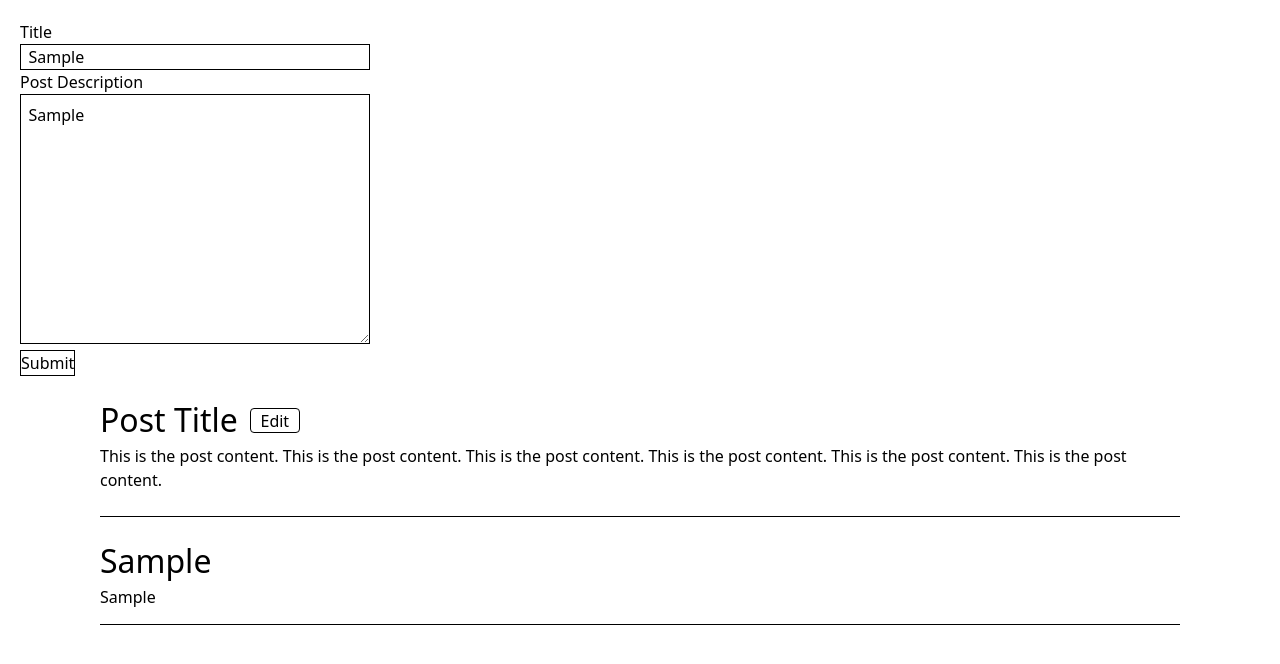
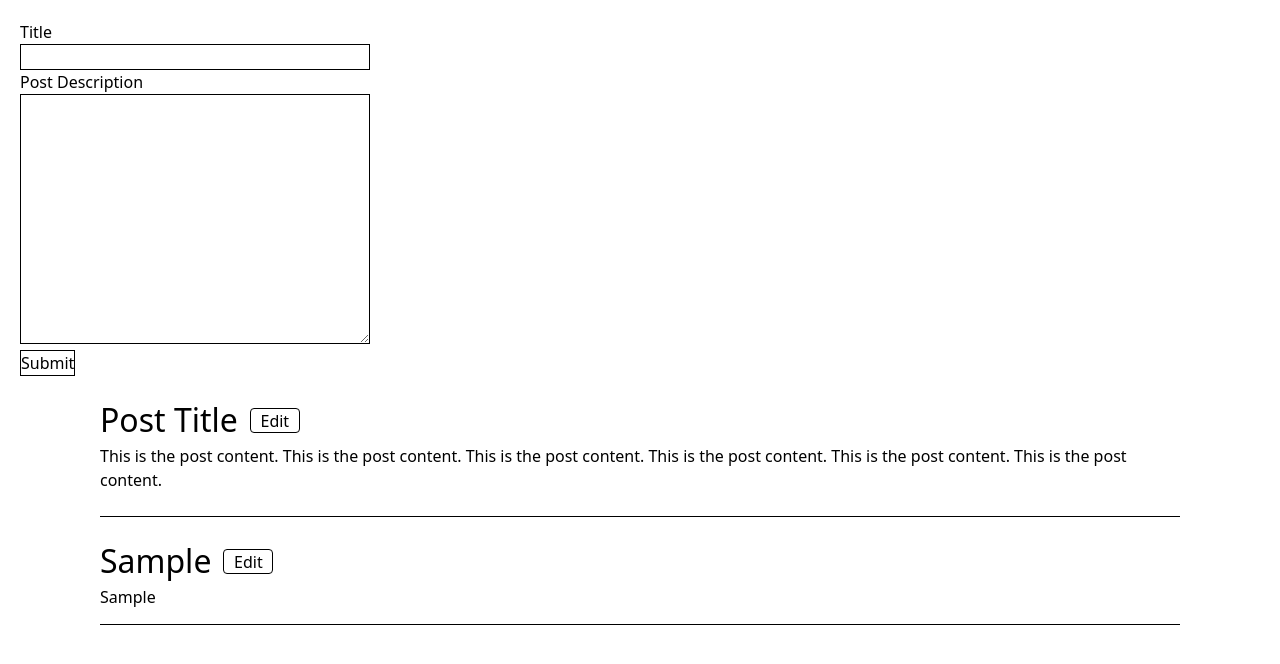
Before and after one commit to PrettyOkGames/personal-blog-sba, a plain HTML site: page index.html in a window 1280 px wide. Both pictures are taken after typing "Sample", "Sample" into the empty fields and a click on the button "Submit". Drawn offline with nearby package versions, Linux system fonts and the light colour scheme.

Commit message:
Transferring progress to laptop

```diff
--- a/index.html
+++ b/index.html
@@ -19,7 +19,7 @@
         </form>
     </section>
     <section id="postsSection">
-        <section class="p-[0_100px_0_100px] mt-[20px]">
+        <section class="p-[0_100px_0_100px] mt-[20px]" postNumber="0">
             <section class="flex">
                 <h1 class="text-[2em]">Post Title</h1>
                 <button onclick="editPost()" class="ml-[12px] mt-[12px] border rounded-[4px] w-[50px] h-[25px] bg-[#ffffff] hover:bg-[#dbdbdb] focus:bg-[#cccccc]">Edit</button>
--- a/script.js
+++ b/script.js
@@ -4,6 +4,8 @@
 let postTitleInput = document.getElementById("post-title-input")
 let postDescInput = document.getElementById("post-desc-input")
 let postsSection = document.getElementById("postsSection")
+
+let postToEdit = null
 
 submitPostButton.addEventListener('click', () => {
     event.preventDefault()
@@ -18,18 +20,43 @@
         alert(errorMessage)
     }
     else {
-        let postToSubmit = {postTitle: postTitleInput.value, postDesc: postDescInput.value}
+        if (localStorage.getItem("postsCreated")) {
+            let postsCreated = Number(localStorage.getItem("postsCreated"))
+            localStorage.setItem("postsCreated", postsCreated + 1)
+        }
+        else{
+            localStorage.setItem("postsCreated", 1)
+        }
+        let postNumber = parseInt(localStorage.getItem("postsCreated"))
+        let postToSubmit = {postNumber: postNumber++, postTitle: postTitleInput.value, postDesc: postDescInput.value}
+        if (postToEdit == null) {
             submittedPosts.push(postToSubmit)
             let newPost = document.createElement("section")
+            let newPostTitleBtnContainer = document.createElement("section")
             let newPostTitle = document.createElement("h1")
+            let newPostBtn = document.createElement("button")
             let newPostDescription = document.createElement("p")
             newPost.setAttribute("class", "p-[0_100px_0_100px] mt-[20px]")
+            newPostTitleBtnContainer.setAttribute("class", "flex")
             newPostTitle.setAttribute("class", "text-[2em]")
+            newPostBtn.setAttribute("class", "ml-[12px] mt-[12px] border rounded-[4px] w-[50px] h-[25px] bg-[#ffffff] hover:bg-[#dbdbdb] focus:bg-[#cccccc]")
+            newPostBtn.innerHTML = `Edit`
             newPostTitle.innerHTML = postTitleInput.value
             newPostDescription.innerHTML = `${postDescInput.value}<hr class="mt-[15px]">`
-        newPost.appendChild(newPostTitle)
+            newPostBtn.onclick = editPost
+            newPostTitleBtnContainer.appendChild(newPostTitle)
+            newPostTitleBtnContainer.appendChild(newPostBtn)
+            newPost.appendChild(newPostTitleBtnContainer)
             newPost.appendChild(newPostDescription)
             postsSection.appendChild(newPost)
+            postTitleInput.value = ""
+            postDescInput.value = ""
+            postToSubmit.postContainer = newPost
+            //console.log(`Post Number ${postToSubmit.postNumber}`)
+        }
+        else {
+            postToEdit.postContainer.firstElementChild.firstElementChild.innerText = postTitleInput.value
+        }
     }
 });
 function editPost() {
@@ -37,5 +64,11 @@
     let postToEditDesc = document.activeElement.parentElement.nextElementSibling
     postTitleInput.value = postToEditTitle.innerText
     postDescInput.value = postToEditDesc.innerText
+    for (let i = 0; i < submittedPosts.length; i++) {
+        if (submittedPosts[i].postTitle == postToEditTitle && submittedPosts[i].postDesc == postToEditDesc) {
+            postToEdit = submittedPosts[i]
+            console.log(postToEdit.postTitle)
+        }
+    }
     document.activeElement.blur()
 }
```
Lines whose indentation alone changed are shown as unchanged.
